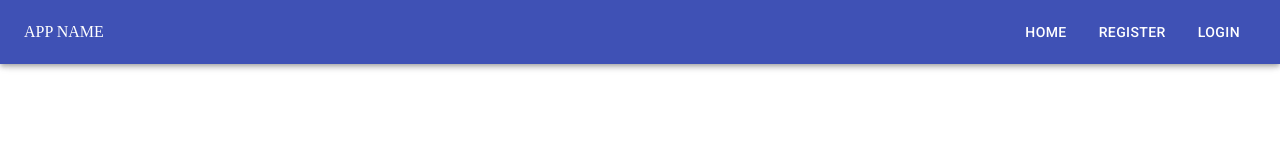
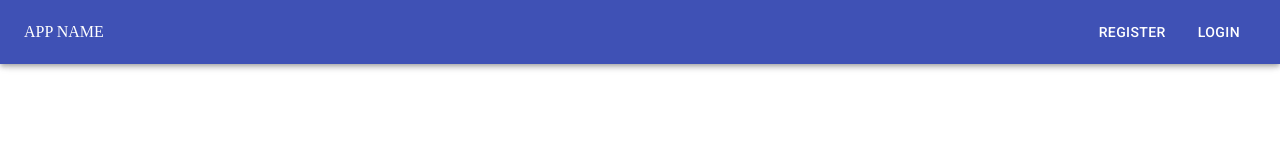
Before and after one commit to PeterBen90/react-frontend, a React (Create React App) app: page / in a window 1280 px wide. Shown: the top 160 px of the page. Built offline with nearby package versions, Linux system fonts and the light colour scheme.

Commit message:
fixed nav buttons

```diff
--- a/src/core/HomeNav.js
+++ b/src/core/HomeNav.js
@@ -28,10 +28,6 @@ const styleSheet = {
 		padding: 0,
 		color: "white",
 		cursor: "pointer",
-	},
-
-	margin: {
-		marginRight: 20,
 	},
 };
 
@@ -143,32 +139,25 @@ class HomeNav extends Component {
 						style={{ flexGrow: 1 }}
 						color="inherit"
 					>
-						APP NAME
+						<Link style={{ color: "#FFF", textDecoration: "none" }} to="/">
+							APP NAME
+						</Link>
 					</Typography>
 					<Button
 						variant="subheading"
-						className={classes.padding}
-						color="inherit"
-						href="/"
-						style={{ color: "#FFF" }}
-					>
-						HOME
-					</Button>
-					<Button
-						variant="subheading"
-						className={classes.padding}
+						className="nav nav-tabs bg-primary"
 						color="inherit"
 						href="/register"
-						style={{ color: "#FFF" }}
+						style={{ color: "#FFF", marginBottom: 10 }}
 					>
 						REGISTER
 					</Button>
 					<Button
 						variant="subheading"
-						className={classes.padding}
+						className="nav"
 						color="inherit"
 						href="/login"
-						style={{ color: "#FFF" }}
+						style={{ color: "#FFF", marginBottom: 10 }}
 					>
 						LOGIN
 					</Button>
```
